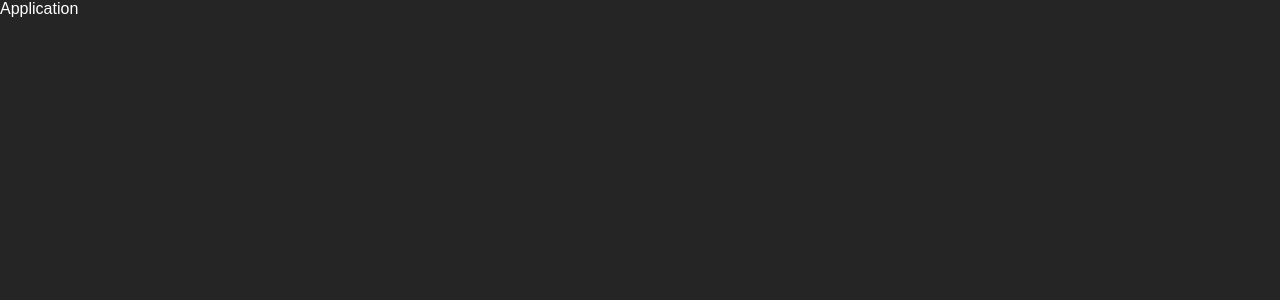
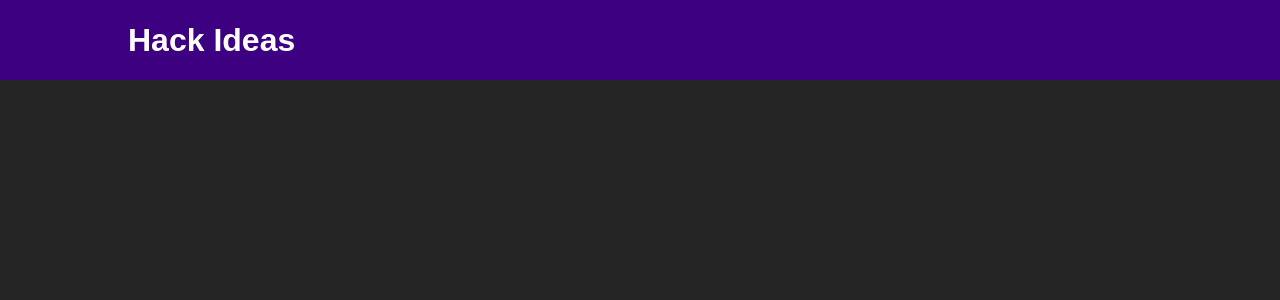
Before and after one commit to bhavinshah0789/hack-ideas, a React (Create React App) app: page / in a window 1280 px wide. Shown: the top 300 px of the page. Built offline with nearby package versions, Linux system fonts and the light colour scheme.

Commit message:
Create auth and header component

```diff
--- a/src/App.js
+++ b/src/App.js
@@ -1,6 +1,9 @@
+// components
+import Auth from './components/auth/Auth';
+
 function App() {
   return (
-    <div style={{color: "white"}}>Application</div>
+    <Auth />
   );
 }
 
--- /dev/null
+++ b/src/components/auth/Auth.js
@@ -0,0 +1,10 @@
+
+import Header from '../header/Header';
+
+const Auth = () => {
+  return (
+    <Header />
+  );
+};
+
+export default Auth;
--- /dev/null
+++ b/src/components/header/Header.js
@@ -0,0 +1,15 @@
+// css classes
+import classes from './Header.module.css';
+// constants
+import HeaderConstants from '../../data/HeaderConstants';
+
+
+const Header = (props) => {
+  return (
+    <header className={classes.header}>
+      <h1>{HeaderConstants.pageHeaderText}</h1>
+    </header>
+  );
+};
+
+export default Header;
--- /dev/null
+++ b/src/components/header/Header.module.css
@@ -0,0 +1,10 @@
+.header {
+  width: 100%;
+  height: 5rem;
+  display: flex;
+  justify-content: space-between;
+  align-items: center;
+  background-color: #3c0080;
+  color: white;
+  padding: 0 10%;
+}
--- /dev/null
+++ b/src/data/HeaderConstants.js
@@ -0,0 +1,5 @@
+const HeaderConstants = {
+  pageHeaderText: "Hack Ideas",
+};
+
+export default Object.freeze(HeaderConstants);
```
